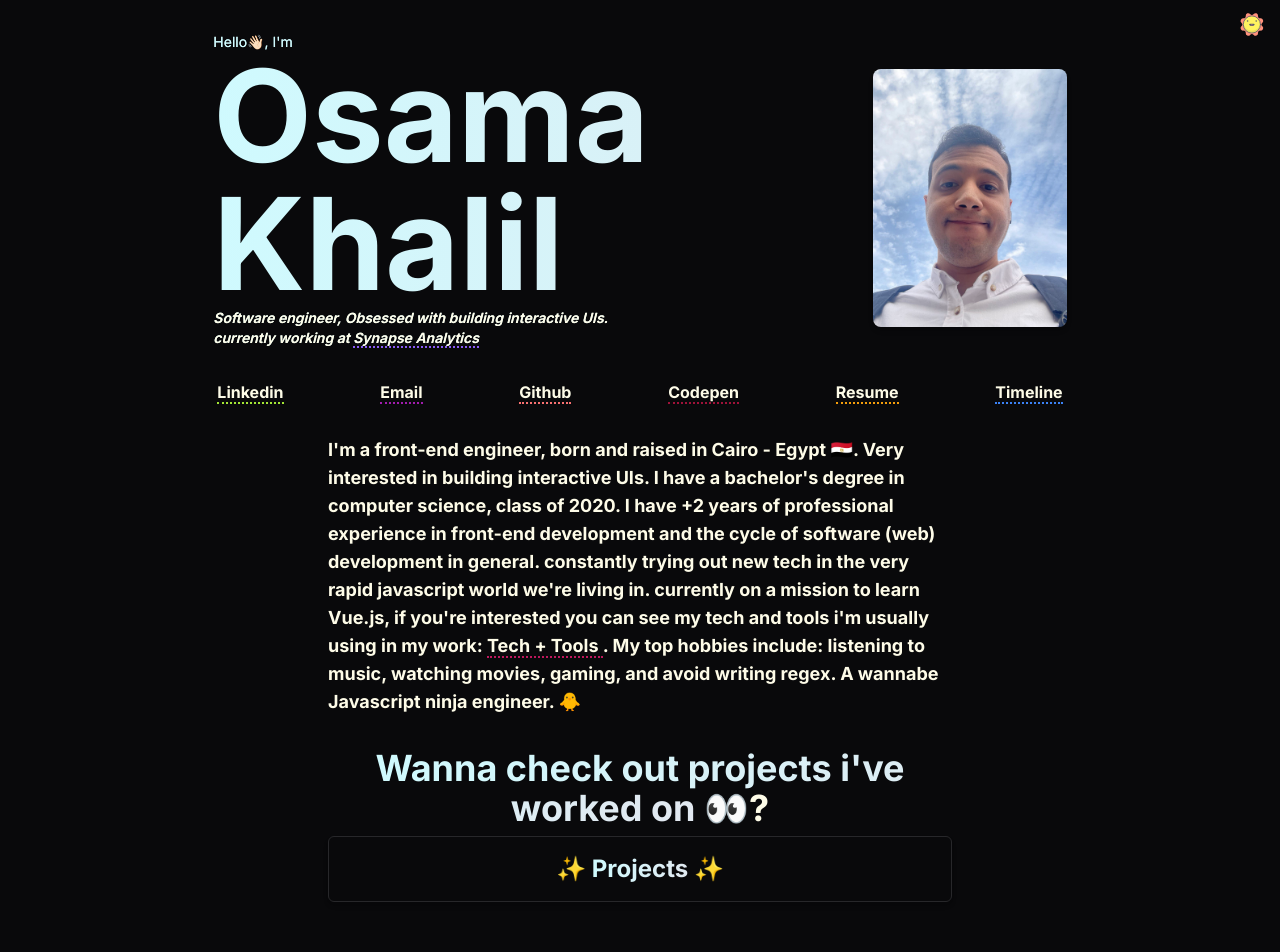
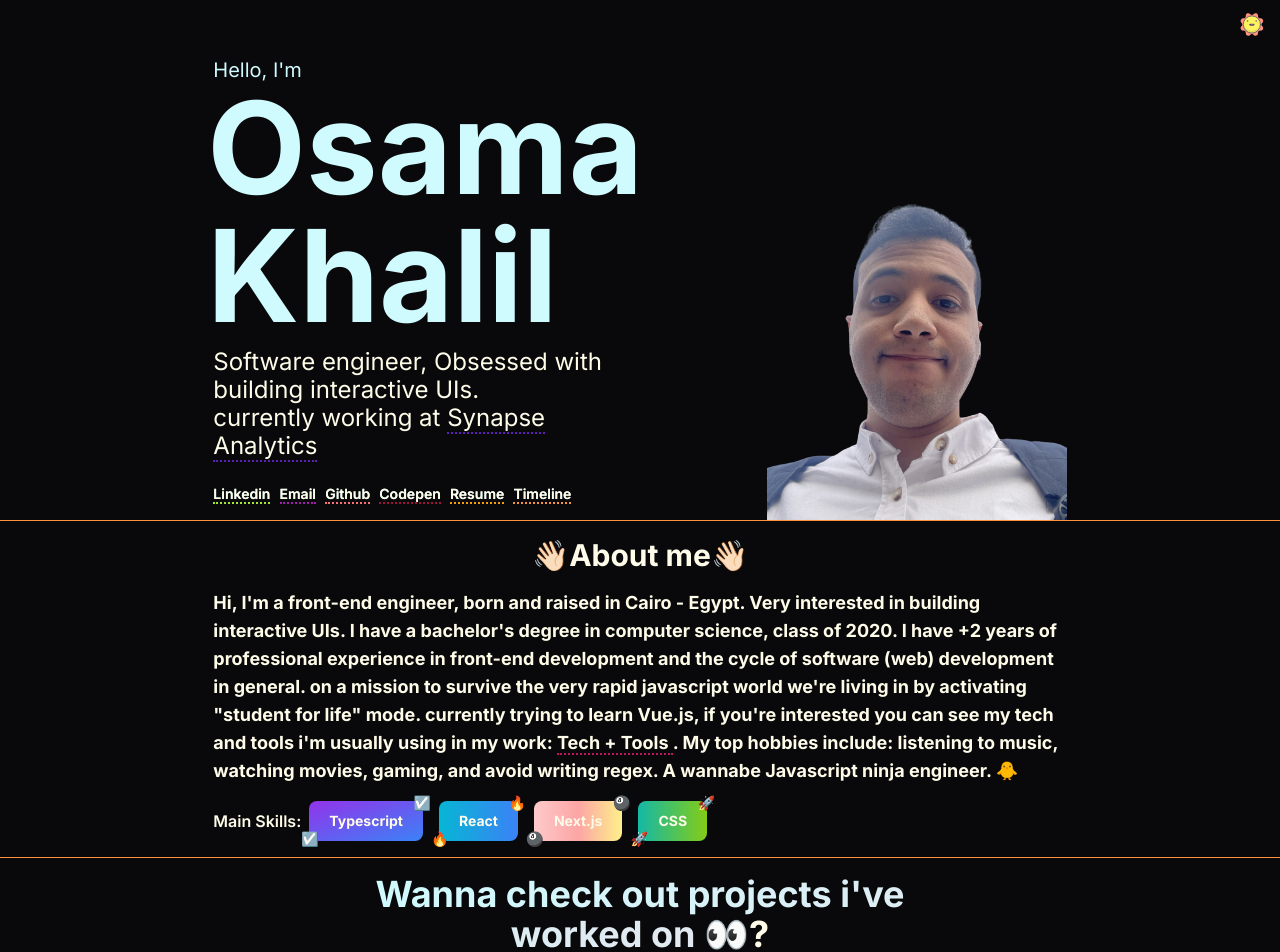
Before and after one commit to OsamaKhalilMohamed/Portfolio, a Next.js app: page / in a window 1280 px wide. Shown: the top 952 px of the page. Built offline with nearby package versions, Linux system fonts and the light colour scheme.

Commit message:
wip: boom

```diff
--- a/src/pages/_app.tsx
+++ b/src/pages/_app.tsx
@@ -8,14 +8,14 @@ const inter = Inter({
   weight: ["100", "200", "300", "400", "600", "700"],
   variable: "--font-inter",
   subsets: ["latin", "greek"],
-  display:"swap"
+  display: "swap",
 });
 
 const MyApp: AppType = ({ Component, pageProps }) => {
   return (
     <ThemeProvider attribute="class">
       <main
-        className={`${inter.className} min-h-screen bg-zinc-300 dark:bg-zinc-950`}
+        className={`${inter.className} min-h-screen bg-zinc-50 dark:bg-zinc-950`}
       >
         <Component {...pageProps} />
         <ToggleButton />
--- a/src/pages/index.tsx
+++ b/src/pages/index.tsx
@@ -1,6 +1,6 @@
 import Head from "next/head";
 import Link from "next/link";
-import me from "../../public/me.jpg";
+import me from "../../public/me.png";
 import { motion } from "framer-motion";
 import Image from "next/image";
 import { useEffect, useState } from "react";
@@ -39,94 +39,96 @@ export default function Home(): React.ReactElement {
         <link rel="icon" href="/favicon.ico" />
       </Head>
       <main
-        className={`flex h-full min-h-screen flex-col items-center justify-center pb-8  pt-8`}
+        className={`flex h-full min-h-screen flex-col items-center justify-start pb-8 pt-8`}
       >
         <motion.div
           initial={{ opacity: 0, scale: 0.5 }}
           animate={{ opacity: 1, scale: 1 }}
           transition={{ duration: 0.5 }}
-          className="flex w-4/6 max-w-[980px] flex-col bg-gradient-to-r from-cyan-800 to-slate-600 bg-clip-text text-center text-2xl text-transparent dark:from-cyan-100 dark:to-slate-200  md:flex-row md:justify-between"
+          className="mt-6 flex w-4/6 max-w-[980px] flex-col items-start bg-gradient-to-r from-cyan-800 to-slate-600 bg-clip-text text-center text-2xl text-transparent dark:from-cyan-100 dark:to-slate-200  md:flex-row md:justify-between"
         >
           <div className="flex w-full flex-col">
             <div className="flex w-full flex-col justify-start">
-              <div className="flex md:px-0 md:mx-0 flex-grow flex-col flex-nowrap items-start justify-start">
-                <p className="flex text-start text-sm text-cyan-800 dark:text-cyan-100">
-                  Hello <span className="animate-waving-hand">👋🏻</span>, I'm
-                </p>
-                <h1 className="text-start px-0 text-3xl font-extrabold md:text-9xl">
+              <div className="flex flex-grow flex-col flex-nowrap items-start justify-start md:mx-0 md:px-0">
+                <motion.p
+                  initial={{ opacity: 0, x: "-100%" }}
+                  animate={{ opacity: 1, x: 0 }}
+                  transition={{ duration: 0.5, delay: 0.2 }}
+                  layout
+                  className="flex text-start text-xl text-cyan-800 dark:text-cyan-100"
+                >
+                  Hello, I'm
+                </motion.p>
+                <motion.h1
+                  initial={{ opacity: 0, x: "-100%" }}
+                  animate={{ opacity: 1, x: 0 }}
+                  transition={{ duration: 0.5, delay: 0.3 }}
+                  layout
+                  className="-ml-1.5 flex px-0 text-start text-6xl font-extrabold text-cyan-800 dark:text-cyan-100 md:text-9xl"
+                >
                   Osama
-                </h1>
-                <h1 className="text-start text-3xl font-extrabold md:text-9xl">
+                </motion.h1>
+                <motion.h1
+                  initial={{ opacity: 0, x: "-100%" }}
+                  animate={{ opacity: 1, x: 0 }}
+                  transition={{ duration: 0.5, delay: 0.6 }}
+                  layout
+                  className="-ml-1.5 text-start text-6xl font-extrabold text-cyan-800 dark:text-cyan-100 md:text-9xl"
+                >
                   Khalil
-                </h1>
+                </motion.h1>
               </div>
             </div>
 
-            <div className="w-full text-start leading-3 text-orange-950 dark:text-yellow-50">
-              <span className="text-sm font-semibold italic text-orange-950 dark:text-yellow-50">
+            <motion.div
+              initial={{ opacity: 0, x: "-100%" }}
+              animate={{ opacity: 1, x: 0 }}
+              transition={{ duration: 0.5, delay: 0.8 }}
+              layout
+              className="my-2 -ml-1.5 w-full text-start leading-7 text-neutral-950 dark:text-yellow-50 md:ml-0"
+            >
+              <span className="text-md font-medium  text-neutral-950 dark:text-yellow-50">
                 Software engineer, Obsessed with building interactive UIs.
-
               </span>
               <br />
-              <span className="text-sm font-semibold italic text-orange-950 dark:text-yellow-50">
+              <span className="text-md font-medium text-neutral-950 dark:text-yellow-50">
                 currently working at{" "}
                 <Link
                   href={"https://www.synapse-analytics.io/"}
                   target="_blank"
                 >
-                  <span className="w-full border-b-2 border-dotted border-violet-950 text-orange-950 dark:border-violet-500 dark:text-yellow-50">
+                  <span className="w-full border-b-2 border-dotted border-violet-700 text-neutral-950 hover:border-red-500 dark:border-violet-800 dark:text-yellow-50 dark:hover:border-orange-500">
                     Synapse Analytics{" "}
                   </span>
                 </Link>
               </span>
-            </div>
-          </div>
-
+            </motion.div>
             <motion.div
-            className="mx-auto mt-4 flex flex-col justify-center"
+              className="-ml-1.5 mt-4 flex max-w-[980px] flex-wrap pb-4 text-sm font-semibold sm:w-2/4 md:ml-0 md:w-5/6 md:justify-between"
               initial={{ opacity: 0, scale: 0.5 }}
               animate={{ opacity: 1, scale: 1 }}
-            transition={{ type: "spring", stiffness: 50 }}
-          >
-            {/* IMAGES */}
-            <Image
-              src={me}
-              alt="A picture of myself :)"
-              className="w-30 h-30 rounded-lg shadow-md"
-              width="250"
-              height="250"
-              placeholder="blur"
-              quality={100}
-            />
-          </motion.div>
-        </motion.div>
-
-        <motion.div
-          className="mx-auto mt-4 flex max-w-[980px] flex-wrap px-1 pt-4 font-bold sm:w-2/4 md:w-4/6 md:justify-between"
-          initial={{ opacity: 0, scale: 0.5 }}
-          animate={{ opacity: 1, scale: 1 }}
-          transition={{ duration: 0.5 }}
+              transition={{ duration: 0.5, delay: 2 }}
             >
               <Link
                 href={"https://www.linkedin.com/in/osama-khalil98/"}
                 target="_blank"
               >
-            <span className="mr-3 border-b-2 border-dotted border-lime-800 text-orange-950 dark:border-lime-400 dark:text-yellow-50 md:mr-0">
+                <span className=" mr-3 border-b-2 border-dotted border-lime-800 text-neutral-950 dark:border-lime-400 dark:text-yellow-50 md:mr-0">
                   Linkedin{" "}
                 </span>
               </Link>
               <Link href={"mailto:osadx35@gmail.com"}>
-            <span className="text-orange-450 mr-3 border-b-2 border-dotted border-fuchsia-700 dark:border-fuchsia-700 dark:text-yellow-50 md:mr-0">
+                <span className="mr-3 border-b-2 border-dotted border-fuchsia-700 text-neutral-950 dark:border-fuchsia-700 dark:text-yellow-50 md:mr-0">
                   Email{" "}
                 </span>
               </Link>
               <Link href={"https://github.com/osamakhalil98/"} target="_blank">
-            <span className="mr-3 border-b-2 border-dotted border-red-800 text-orange-950 dark:border-red-400 dark:text-yellow-50 md:mr-0">
+                <span className="mr-3 border-b-2 border-dotted border-red-800 text-neutral-950 dark:border-red-400 dark:text-yellow-50 md:mr-0">
                   Github{" "}
                 </span>
               </Link>
               <Link href={"https://codepen.io/osadxen/"} target="_blank">
-            <span className="mr-3 border-b-2 border-dotted border-rose-400 text-orange-950 dark:border-rose-800 dark:text-yellow-50 md:mr-0">
+                <span className="mr-3 border-b-2 border-dotted border-rose-400 text-neutral-950 dark:border-rose-800 dark:text-yellow-50 md:mr-0">
                   Codepen{" "}
                 </span>
               </Link>
@@ -136,35 +138,55 @@ export default function Home(): React.ReactElement {
                 }
                 target="_blank"
               >
-            <span className="mr-3 border-b-2 border-dotted border-amber-500 text-orange-950 dark:text-yellow-50 md:mr-0">
+                <span className="mr-3 border-b-2 border-dotted border-amber-500 text-neutral-950 dark:text-yellow-50 md:mr-0">
                   Resume{" "}
                 </span>
               </Link>
               <Link href={"Timeline"}>
-            <span className="mr-3 border-b-2 border-dotted border-blue-500 text-orange-950 dark:text-yellow-50 md:mr-0">
+                <span className="mr-3 border-b-2 border-dotted border-orange-400 text-neutral-950 dark:text-yellow-50 md:mr-0">
                   Timeline{" "}
                 </span>
               </Link>
             </motion.div>
+          </div>
+
+          <div className="mx-auto mt-4 flex h-full w-full flex-col items-end justify-end self-end">
+            {/* IMAGES */}
+            <Image
+              src={me}
+              alt="A picture of myself :)"
+              width="300"
+              height="300"
+              placeholder="blur"
+              quality={100}
+            />
+          </div>
+        </motion.div>
+
+        <hr className="border-1 w-full cursor-pointer border-orange-400 duration-500 hover:border-red-500" />
+
         <motion.div
           initial={{ opacity: 0, scale: 0.5 }}
           animate={{ opacity: 1, scale: 1 }}
           transition={{ type: "spring", stiffness: 50 }}
-          className="mx-auto mt-4 flex w-5/6 w-4/6 max-w-[980px] px-1 pb-4 pt-4 text-orange-950 dark:text-yellow-50 sm:w-2/4 md:justify-start md:px-2"
+          className="mt-4 flex w-4/6  max-w-[980px] flex-col  text-neutral-950 dark:text-yellow-50 md:justify-start"
         >
-          <div className="text-md text-start font-bold leading-6 text-orange-950 dark:text-yellow-50 sm:text-lg">
-            I'm a front-end engineer, born and raised in Cairo - Egypt{" "}
-            <span className="bg-none text-inherit">🇪🇬</span>. Very interested in
-            building interactive UIs. I have a bachelor's degree in computer
-            science, class of 2020. I have +2 years of professional experience
-            in front-end development and the cycle of software (web) development
-            in general. constantly trying out new tech in the very rapid
-            javascript world we're living in. currently on a mission to learn
-            Vue.js, if you're interested you can see my tech and tools i'm
-            usually using in my work:{" "}
+          <p className="mx-auto mb-4 flex font-bold md:text-3xl">
+            <span className="animate-waving-hand">👋🏻</span> About me{" "}
+            <span className="animate-waving-hand">👋🏻</span>
+          </p>
+          <div className="text-start text-lg font-extrabold leading-6 text-neutral-950 dark:text-yellow-50 sm:text-lg">
+            Hi, I'm a front-end engineer, born and raised in Cairo - Egypt. Very
+            interested in building interactive UIs. I have a bachelor's degree
+            in computer science, class of 2020. I have +2 years of professional
+            experience in front-end development and the cycle of software (web)
+            development in general. on a mission to survive the very rapid
+            javascript world we're living in by activating "student for life"
+            mode. currently trying to learn Vue.js, if you're interested you can
+            see my tech and tools i'm usually using in my work:{" "}
             <Link href={"/Tech"} className="h-fit w-fit ">
               {" "}
-              <span className="border-b-2 border-dotted border-pink-400 text-orange-950 dark:border-pink-700 dark:text-yellow-50">
+              <span className="border-b-2 border-dotted border-pink-400 text-neutral-950 dark:border-pink-700 dark:text-yellow-50">
                 Tech + Tools{" "}
               </span>
             </Link>{" "}
@@ -172,8 +194,33 @@ export default function Home(): React.ReactElement {
             gaming, and avoid writing regex. A wannabe Javascript ninja
             engineer. <span>{hobbies[currentIndex]?.logo}</span>
           </div>
+          <div className="mb-4 mt-4 flex w-full flex-col flex-wrap items-center justify-start md:flex-row">
+            <h1 className="font-semibold">Main Skills: </h1>{" "}
+            <div className="text-md relative mb-2 ml-2 rounded-lg bg-gradient-to-br from-purple-600 to-blue-500 px-5 py-2.5 text-center text-sm font-bold hover:bg-gradient-to-bl focus:outline-none  focus:ring-4 focus:ring-blue-300 dark:focus:ring-blue-800 md:mb-0 md:me-4">
+              <p className="absolute -right-2 -top-2">☑️</p>
+              <p className="absolute -bottom-2 -left-2">☑️</p>
+              Typescript
+            </div>
+            <div className="text-md relative mb-2 me-2 rounded-lg bg-gradient-to-r from-cyan-500 to-blue-500 px-5 py-2.5 text-center text-sm font-bold hover:bg-gradient-to-bl focus:outline-none  focus:ring-4 focus:ring-cyan-300 dark:focus:ring-cyan-800 md:mb-0 md:me-4">
+              <p className="absolute -right-2 -top-2">🔥</p>
+              <p className="absolute -bottom-2 -left-2">🔥</p>
+              React
+            </div>
+            <div className="text-md relative mb-2 me-2 rounded-lg bg-gradient-to-r from-red-200 via-red-300 to-yellow-200 px-5 py-2.5 text-center text-sm font-bold hover:bg-gradient-to-bl focus:outline-none  focus:ring-4 focus:ring-red-100 dark:focus:ring-red-400 md:mb-0 md:me-4">
+              <p className="absolute -right-2 -top-2">🎱</p>
+              <p className="absolute -bottom-2 -left-2">🎱</p>
+              Next.js
+            </div>
+            <div className="text-md relative rounded-lg  bg-gradient-to-r from-teal-500 to-lime-500 px-5 py-2.5 text-center text-sm font-bold hover:bg-gradient-to-l  hover:from-teal-500 hover:to-lime-500 focus:outline-none focus:ring-4 focus:ring-lime-500 dark:focus:ring-teal-700 md:me-4 ">
+              <p className="absolute -right-2 -top-2">🚀</p>
+              <p className="absolute -bottom-2 -left-2">🚀</p>
+              CSS
+            </div>
+          </div>
         </motion.div>
-        <div className="mx-auto flex w-5/6 w-4/6 max-w-[980px] flex-col px-1 pb-4 pt-4 text-orange-950 dark:text-yellow-50 md:w-2/4 md:justify-start md:px-2">
+        <hr className="border-1  w-full cursor-pointer border-orange-400 duration-500 hover:border-red-500" />
+
+        <div className="mx-auto flex  w-4/6 max-w-[980px] flex-col px-1 pb-4 pt-4 text-neutral-950 dark:text-yellow-50 md:w-2/4 md:justify-start md:px-2">
           <p className="mb-2 flex-grow text-center text-2xl font-extrabold md:text-4xl">
             <span className="bg-gradient-to-r from-cyan-800 to-slate-600 bg-clip-text text-center text-transparent dark:from-cyan-100 dark:to-slate-200">
               Wanna check out projects i've worked on{" "}
--- a/tailwind.config.ts
+++ b/tailwind.config.ts
@@ -19,9 +19,13 @@ export default {
           "60%": { transform: "rotate(0.0deg)" },
           "100%": { transform: "rotate(0.0deg)" },
         },
+        shine: {
+          "100%": { left: "125%" },
+        },
       },
       animation: {
         "waving-hand": "wave 2s linear infinite",
+        shine: "shine 1s",
       },
     },
   },
```
Also changed, not shown: public/me.png (added). Lines whose indentation alone changed are shown as unchanged.
